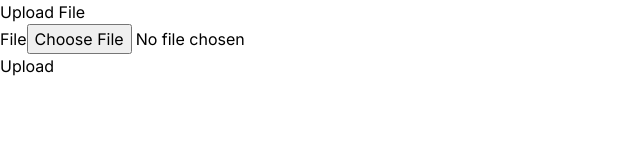
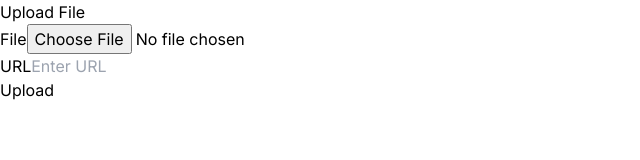
Before and after one commit to ebowwa/house-hackathon, a Next.js app: page / in a window 1280 px wide. Shown: the top 160 px of the page, without its empty margins (0-640 px from the left). Built offline with nearby package versions, Linux system fonts and the light colour scheme.

Commit message:
Update page.tsx

```diff
--- a/app/page.tsx
+++ b/app/page.tsx
@@ -47,13 +47,29 @@ export default function HomePage() {
     <main className="flex min-h-screen items-center justify-center p-24">
       <section className="flex w-full max-w-md flex-col items-center space-y-4">
         <h2 className="text-2xl font-bold text-gray-800 dark:text-gray-200">Upload File</h2>
+
+        {/* File input */}
         <div className="grid w-full items-center gap-1.5">
           <label htmlFor="file" className="text-sm font-medium leading-none peer-disabled:cursor-not-allowed peer-disabled:opacity-70">File</label>
           <input className="form-input" id="file" type="file" />
         </div>
-        <button className={`btn-primary ${uploading ? 'bg-gray-500' : ''}`} type="button" onClick={handleUpload} disabled={uploading}>
+
+        {/* URL input */}
+        <div className="grid w-full items-center gap-1.5">
+          <label htmlFor="url" className="text-sm font-medium leading-none peer-disabled:cursor-not-allowed peer-disabled:opacity-70">URL</label>
+          <input className="form-input" id="url" placeholder="Enter URL" type="text" />
+        </div>
+
+        {/* Submit button */}
+        <button
+          className={`btn-primary ${uploading ? 'bg-gray-500' : ''}`}
+          type="button"
+          onClick={handleUpload}
+          disabled={uploading}>
           {uploading ? 'Uploading...' : 'Upload'}
         </button>
+
+        {/* Upload result */}
         {uploadResult && <div className="mt-4 text-center text-sm">{uploadResult}</div>}
       </section>
     </main>
```
